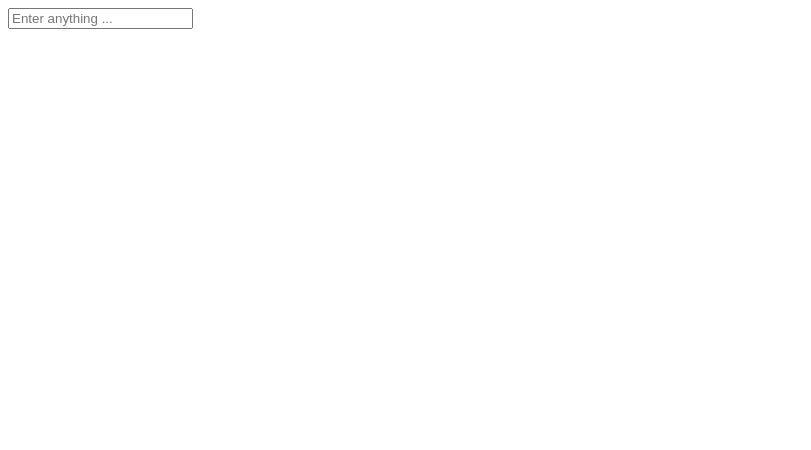
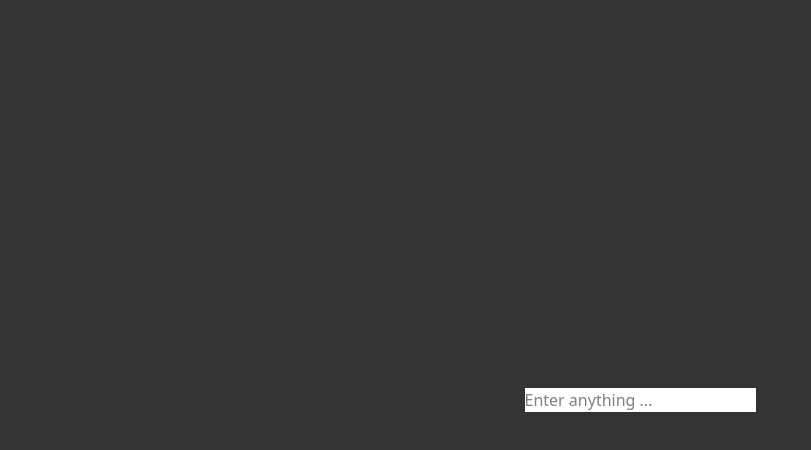
Before and after one commit to Niesmer/command-palette, a React (Vite) app: page / in a window 1280 px wide. Shown: the top 450 px of the page, without its empty margins (0-811 px from the left). Built offline with nearby package versions, Linux system fonts and the light colour scheme.

Commit message:
add tailwind css and background color

```diff
--- a/package.json
+++ b/package.json
@@ -11,11 +11,13 @@
     "tauri": "tauri"
   },
   "dependencies": {
+    "@tailwindcss/vite": "^4.1.8",
     "@tauri-apps/api": "^2",
     "@tauri-apps/plugin-global-shortcut": "~2",
     "@tauri-apps/plugin-opener": "^2",
     "react": "^18.3.1",
-    "react-dom": "^18.3.1"
+    "react-dom": "^18.3.1",
+    "tailwindcss": "^4.1.8"
   },
   "devDependencies": {
     "@tauri-apps/cli": "^2",
--- a/src/App.css
+++ b/src/App.css
@@ -0,0 +1 @@
+@import "tailwindcss"
--- a/src/App.tsx
+++ b/src/App.tsx
@@ -1,18 +1,21 @@
 import { useState } from "react";
-import "./App.css";
 
 function App() {
   const [searchResult, setSearchResult] = useState("");
 
   return (
-    <div>
+    <div className="bg-black/80 backdrop-blur-2xl flex items-center justify-center w-screen h-screen">
+      <div className="bg-white">
         <input
+          className=""
           id="greet-input"
           onChange={(e) => { setSearchResult(e.currentTarget.value) }}
           placeholder="Enter anything ..."
         />
         <p>{searchResult}</p>
       </div>
+
+    </div>
   );
 }
 
--- a/src/main.tsx
+++ b/src/main.tsx
@@ -1,6 +1,7 @@
 import React from "react";
 import ReactDOM from "react-dom/client";
 import App from "./App";
+import "./App.css";
 
 ReactDOM.createRoot(document.getElementById("root") as HTMLElement).render(
   <React.StrictMode>
--- a/vite.config.ts
+++ b/vite.config.ts
@@ -1,12 +1,13 @@
 import { defineConfig } from "vite";
 import react from "@vitejs/plugin-react";
+import tailwindcss from "@tailwindcss/vite";
 
 // @ts-expect-error process is a nodejs global
 const host = process.env.TAURI_DEV_HOST;
 
 // https://vitejs.dev/config/
 export default defineConfig(async () => ({
-  plugins: [react()],
+  plugins: [react(), tailwindcss()],
 
   // Vite options tailored for Tauri development and only applied in `tauri dev` or `tauri build`
   //
@@ -19,10 +20,10 @@ export default defineConfig(async () => ({
     host: host || false,
     hmr: host
       ? {
-          protocol: "ws",
-          host,
-          port: 1421,
-        }
+        protocol: "ws",
+        host,
+        port: 1421,
+      }
       : undefined,
     watch: {
       // 3. tell vite to ignore watching `src-tauri`
```
Also changed, not shown: 1 other file (tests, documents, lock files or other folders). Lines whose indentation alone changed are shown as unchanged.
